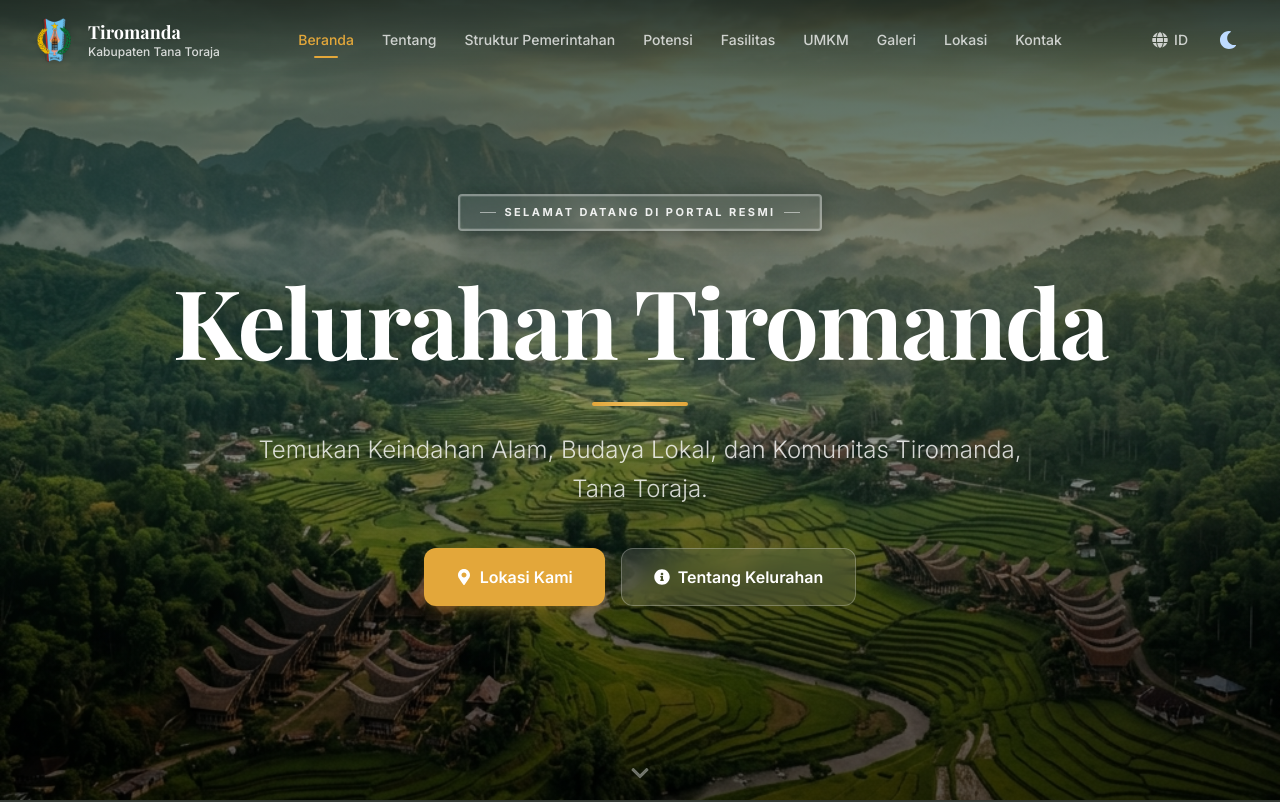
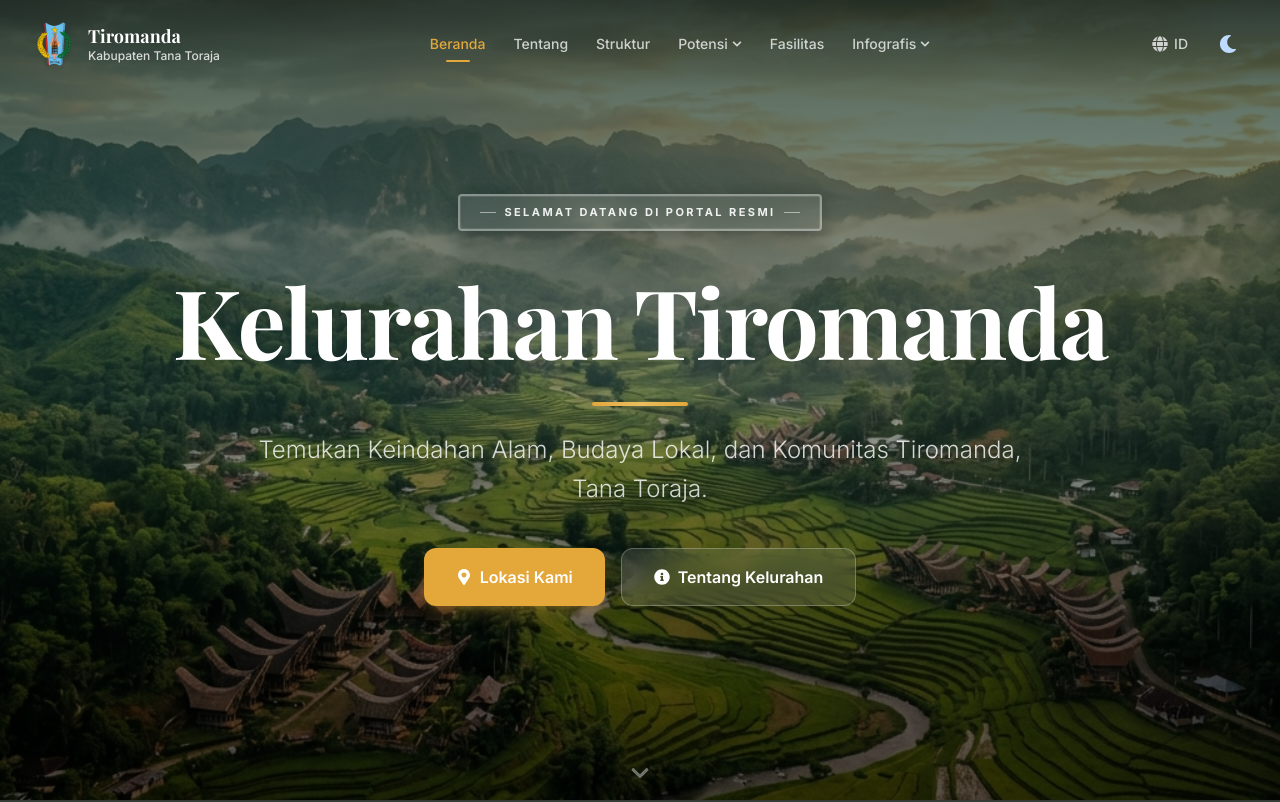
Before and after one commit to OceanzO/kel-tiromanda, a Next.js app: page / in a window 1280 px wide. Shown: the top 802 px of the page. Built offline with nearby package versions, Linux system fonts and the light colour scheme; a web font is replaced by a local one.

Commit message:
Update navbar dropdown navigation and responsive layout

```diff
--- a/src/components/layout/Navbar.tsx
+++ b/src/components/layout/Navbar.tsx
@@ -1,11 +1,11 @@
 'use client';
 
 import Image from 'next/image';
-import { useState, useEffect } from 'react';
+import { useState, useEffect, useRef } from 'react';
 import { motion, AnimatePresence } from 'framer-motion';
 import { useLanguage } from '@/context/LanguageContext';
-import { NAV_ITEMS } from '@/lib/constants';
-import { FaBars, FaTimes, FaGlobe, FaSun, FaMoon } from 'react-icons/fa';
+import { NAV_ITEMS, NavItem } from '@/lib/constants';
+import { FaBars, FaTimes, FaGlobe, FaSun, FaMoon, FaChevronDown } from 'react-icons/fa';
 
 export default function Navbar() {
   const [isScrolled, setIsScrolled] = useState(false);
@@ -13,10 +13,12 @@ export default function Navbar() {
   const [activeSection, setActiveSection] = useState('home');
   const [isLangOpen, setIsLangOpen] = useState(false);
   const [isDark, setIsDark] = useState(true);
-  const { language, setLanguage, t } = useLanguage();
+  const [openDropdown, setOpenDropdown] = useState<string | null>(null);
+  const [mobileExpanded, setMobileExpanded] = useState<string | null>(null);
+  const dropdownRef = useRef<HTMLDivElement>(null);
+  const { language, setLanguage } = useLanguage();
 
   useEffect(() => {
-    // Init from localStorage or system preference
     const saved = localStorage.getItem('theme');
     const prefersDark = window.matchMedia('(prefers-color-scheme: dark)').matches;
     const dark = saved ? saved === 'dark' : prefersDark;
@@ -34,12 +36,17 @@ export default function Navbar() {
   useEffect(() => {
     const handleScroll = () => {
       setIsScrolled(window.scrollY > 50);
-      const sections = NAV_ITEMS.map((item) => item.id);
-      for (let i = sections.length - 1; i >= 0; i--) {
-        const el = document.getElementById(sections[i]);
+      // Collect all section IDs (including children)
+      const sectionIds: string[] = [];
+      NAV_ITEMS.forEach((item) => {
+        sectionIds.push(item.id);
+        item.children?.forEach((child) => sectionIds.push(child.id));
+      });
+      for (let i = sectionIds.length - 1; i >= 0; i--) {
+        const el = document.getElementById(sectionIds[i]);
         if (el) {
           const rect = el.getBoundingClientRect();
-          if (rect.top <= 120) { setActiveSection(sections[i]); break; }
+          if (rect.top <= 120) { setActiveSection(sectionIds[i]); break; }
         }
       }
     };
@@ -52,11 +59,29 @@ export default function Navbar() {
     return () => { document.body.style.overflow = ''; };
   }, [isMobileOpen]);
 
+  // Close dropdown when clicking outside
+  useEffect(() => {
+    const handler = (e: MouseEvent) => {
+      if (dropdownRef.current && !dropdownRef.current.contains(e.target as Node)) {
+        setOpenDropdown(null);
+      }
+    };
+    document.addEventListener('mousedown', handler);
+    return () => document.removeEventListener('mousedown', handler);
+  }, []);
+
   const handleNavClick = (href: string) => {
     setIsMobileOpen(false);
+    setOpenDropdown(null);
     const id = href.replace('#', '');
     const el = document.getElementById(id);
     if (el) el.scrollIntoView({ behavior: 'smooth' });
+  };
+
+  // Determine if a nav item or any of its children is "active"
+  const isItemActive = (item: NavItem) => {
+    if (activeSection === item.id) return true;
+    return item.children?.some((c) => c.id === activeSection) ?? false;
   };
 
   return (
@@ -65,14 +90,14 @@ export default function Navbar() {
         initial={{ y: -100 }}
         animate={{ y: 0 }}
         transition={{ duration: 0.6, ease: 'easeOut' }}
-        className={`fixed top-0 left-0 right-0 z-50 transition-all duration-500 ${
-          isScrolled
+        className={`fixed top-0 left-0 right-0 z-50 transition-all duration-500 ${isScrolled
           ? 'bg-[#1F3A2C]/97 backdrop-blur-xl shadow-2xl shadow-black/30 border-b border-white/10'
           : 'bg-gradient-to-b from-black/40 to-transparent'
         }`}
       >
         <div className="max-w-7xl mx-auto px-4 sm:px-6 lg:px-8">
-          <div className="flex items-center justify-between h-[80px]">
+          <div className="flex items-center justify-between h-[88px]">
+            {/* Logo */}
             <motion.a
               href="#home"
               onClick={(e) => { e.preventDefault(); handleNavClick('#home'); }}
@@ -88,24 +113,81 @@ export default function Navbar() {
               </div>
             </motion.a>
 
-            <div className="hidden xl:flex items-center gap-1">
+            {/* Desktop Nav */}
+            <div ref={dropdownRef} className="hidden xl:flex items-center gap-1">
               {NAV_ITEMS.map((item) => (
-                <a
-                  key={item.id}
-                  href={item.href}
-                  onClick={(e) => { e.preventDefault(); handleNavClick(item.href); }}
-                  className={`relative px-3 py-2 text-sm font-medium rounded-lg transition-all duration-300 ${
-                    activeSection === item.id ? 'text-accent' : 'text-white/75 hover:text-white'
+                <div key={item.id} className="relative">
+                  {item.children ? (
+                    // ── Dropdown trigger ──
+                    <button
+                      onClick={() => setOpenDropdown(openDropdown === item.id ? null : item.id)}
+                      onMouseEnter={() => setOpenDropdown(item.id)}
+                      className={`relative flex items-center gap-1 px-3 py-2 text-sm font-medium rounded-lg transition-all duration-300 ${
+                        isItemActive(item) ? 'text-accent' : 'text-white/75 hover:text-white'
                       }`}
                     >
                       {language === 'id' ? item.label_id : item.label_en}
-                  {activeSection === item.id && (
+                      <FaChevronDown
+                        className={`text-[10px] transition-transform duration-200 ${openDropdown === item.id ? 'rotate-180' : ''}`}
+                      />
+                      {isItemActive(item) && (
+                        <motion.div layoutId="activeNav" className="absolute bottom-0 left-1/2 -translate-x-1/2 w-6 h-0.5 bg-accent rounded-full" transition={{ type: 'spring', stiffness: 380, damping: 30 }} />
+                      )}
+                    </button>
+                  ) : (
+                    // ── Regular link ──
+                    <a
+                      href={item.href}
+                      onClick={(e) => { e.preventDefault(); handleNavClick(item.href); }}
+                      className={`relative px-3 py-2 text-sm font-medium rounded-lg transition-all duration-300 block ${
+                        isItemActive(item) ? 'text-accent' : 'text-white/75 hover:text-white'
+                      }`}
+                    >
+                      {language === 'id' ? item.label_id : item.label_en}
+                      {isItemActive(item) && (
                         <motion.div layoutId="activeNav" className="absolute bottom-0 left-1/2 -translate-x-1/2 w-6 h-0.5 bg-accent rounded-full" transition={{ type: 'spring', stiffness: 380, damping: 30 }} />
                       )}
                     </a>
+                  )}
+
+                  {/* Dropdown panel */}
+                  {item.children && (
+                    <AnimatePresence>
+                      {openDropdown === item.id && (
+                        <motion.div
+                          initial={{ opacity: 0, y: -8, scale: 0.97 }}
+                          animate={{ opacity: 1, y: 0, scale: 1 }}
+                          exit={{ opacity: 0, y: -8, scale: 0.97 }}
+                          transition={{ duration: 0.18 }}
+                          onMouseLeave={() => setOpenDropdown(null)}
+                          className="absolute top-full left-1/2 -translate-x-1/2 mt-2 min-w-[170px] rounded-xl overflow-hidden shadow-2xl border border-white/10 backdrop-blur-xl z-50"
+                          style={{ background: 'rgba(20,42,30,0.96)' }}
+                        >
+                          {item.children.map((child, i) => (
+                            <button
+                              key={child.id}
+                              onClick={() => handleNavClick(child.href)}
+                              className={`w-full text-left px-4 py-2.5 text-sm font-medium transition-all duration-150 flex items-center gap-2 ${
+                                activeSection === child.id
+                                  ? 'text-accent bg-accent/10'
+                                  : 'text-white/75 hover:text-white hover:bg-white/8'
+                              } ${i !== 0 ? 'border-t border-white/5' : ''}`}
+                            >
+                              {activeSection === child.id && (
+                                <span className="w-1.5 h-1.5 rounded-full bg-accent flex-shrink-0" />
+                              )}
+                              {language === 'id' ? child.label_id : child.label_en}
+                            </button>
+                          ))}
+                        </motion.div>
+                      )}
+                    </AnimatePresence>
+                  )}
+                </div>
               ))}
             </div>
 
+            {/* Right controls */}
             <div className="flex items-center gap-2">
               {/* Language switcher */}
               <div className="relative">
@@ -131,25 +213,11 @@ export default function Navbar() {
               >
                 <AnimatePresence mode="wait" initial={false}>
                   {isDark ? (
-                    <motion.span
-                      key="sun"
-                      initial={{ opacity: 0, rotate: -90, scale: 0.6 }}
-                      animate={{ opacity: 1, rotate: 0, scale: 1 }}
-                      exit={{ opacity: 0, rotate: 90, scale: 0.6 }}
-                      transition={{ duration: 0.25 }}
-                      className="absolute"
-                    >
+                    <motion.span key="sun" initial={{ opacity: 0, rotate: -90, scale: 0.6 }} animate={{ opacity: 1, rotate: 0, scale: 1 }} exit={{ opacity: 0, rotate: 90, scale: 0.6 }} transition={{ duration: 0.25 }} className="absolute">
                       <FaSun className="text-lg text-amber-300" />
                     </motion.span>
                   ) : (
-                    <motion.span
-                      key="moon"
-                      initial={{ opacity: 0, rotate: 90, scale: 0.6 }}
-                      animate={{ opacity: 1, rotate: 0, scale: 1 }}
-                      exit={{ opacity: 0, rotate: -90, scale: 0.6 }}
-                      transition={{ duration: 0.25 }}
-                      className="absolute"
-                    >
+                    <motion.span key="moon" initial={{ opacity: 0, rotate: 90, scale: 0.6 }} animate={{ opacity: 1, rotate: 0, scale: 1 }} exit={{ opacity: 0, rotate: -90, scale: 0.6 }} transition={{ duration: 0.25 }} className="absolute">
                       <FaMoon className="text-lg text-blue-200" />
                     </motion.span>
                   )}
@@ -164,12 +232,14 @@ export default function Navbar() {
         </div>
       </motion.nav>
 
+      {/* Mobile backdrop */}
       <AnimatePresence>
         {isMobileOpen && (
           <motion.div initial={{ opacity: 0 }} animate={{ opacity: 1 }} exit={{ opacity: 0 }} transition={{ duration: 0.3 }} className="fixed inset-0 bg-black/50 backdrop-blur-sm z-40 xl:hidden" onClick={() => setIsMobileOpen(false)} />
         )}
       </AnimatePresence>
 
+      {/* Mobile drawer */}
       <AnimatePresence>
         {isMobileOpen && (
           <motion.div initial={{ x: '100%' }} animate={{ x: 0 }} exit={{ x: '100%' }} transition={{ type: 'spring', damping: 25, stiffness: 200 }} className="fixed right-0 top-0 bottom-0 w-[300px] bg-[#1F3A2C] shadow-2xl z-50 xl:hidden overflow-y-auto">
@@ -191,20 +261,61 @@ export default function Navbar() {
 
               <div className="space-y-1">
                 {NAV_ITEMS.map((item, index) => (
+                  <div key={item.id}>
+                    {item.children ? (
+                      // Accordion for items with children
+                      <div>
+                        <button
+                          onClick={() => setMobileExpanded(mobileExpanded === item.id ? null : item.id)}
+                          className={`w-full flex items-center justify-between px-4 py-3 rounded-xl text-sm font-medium transition-all duration-200 ${
+                            isItemActive(item) ? 'bg-accent/20 text-accent border border-accent/30' : 'text-white/70 hover:bg-white/10 hover:text-white'
+                          }`}
+                        >
+                          <span>{language === 'id' ? item.label_id : item.label_en}</span>
+                          <FaChevronDown className={`text-[10px] transition-transform duration-200 ${mobileExpanded === item.id ? 'rotate-180' : ''}`} />
+                        </button>
+                        <AnimatePresence>
+                          {mobileExpanded === item.id && (
+                            <motion.div
+                              initial={{ height: 0, opacity: 0 }}
+                              animate={{ height: 'auto', opacity: 1 }}
+                              exit={{ height: 0, opacity: 0 }}
+                              transition={{ duration: 0.2 }}
+                              className="overflow-hidden"
+                            >
+                              <div className="ml-4 mt-1 space-y-0.5 border-l border-white/10 pl-3">
+                                {item.children.map((child) => (
+                                  <button
+                                    key={child.id}
+                                    onClick={() => handleNavClick(child.href)}
+                                    className={`w-full text-left px-3 py-2.5 rounded-lg text-sm transition-all duration-150 ${
+                                      activeSection === child.id ? 'text-accent font-semibold' : 'text-white/60 hover:text-white'
+                                    }`}
+                                  >
+                                    {language === 'id' ? child.label_id : child.label_en}
+                                  </button>
+                                ))}
+                              </div>
+                            </motion.div>
+                          )}
+                        </AnimatePresence>
+                      </div>
+                    ) : (
                       <motion.a
-                    key={item.id}
                         href={item.href}
                         onClick={(e) => { e.preventDefault(); handleNavClick(item.href); }}
                         initial={{ opacity: 0, x: 20 }}
                         animate={{ opacity: 1, x: 0 }}
                         transition={{ delay: index * 0.05 }}
                         className={`flex items-center px-4 py-3 rounded-xl text-sm font-medium transition-all duration-200 ${
-                      activeSection === item.id ? 'bg-accent/20 text-accent border border-accent/30' : 'text-white/70 hover:bg-white/10 hover:text-white'
+                          isItemActive(item) ? 'bg-accent/20 text-accent border border-accent/30' : 'text-white/70 hover:bg-white/10 hover:text-white'
                         }`}
                       >
                         {language === 'id' ? item.label_id : item.label_en}
-                    {activeSection === item.id && <div className="ml-auto w-2 h-2 rounded-full bg-accent" />}
+                        {isItemActive(item) && <div className="ml-auto w-2 h-2 rounded-full bg-accent" />}
                       </motion.a>
+                    )}
+                  </div>
                 ))}
               </div>
 
--- a/src/lib/constants.ts
+++ b/src/lib/constants.ts
@@ -1,17 +1,42 @@
 // ==========================================
 // Navigation Items
 // ==========================================
-export const NAV_ITEMS = [
-  { id: 'home', label_id: 'Beranda', label_en: 'Home', href: '#home' },
-  { id: 'about', label_id: 'Tentang', label_en: 'About', href: '#about' },
-  { id: 'government', label_id: 'Struktur Pemerintahan', label_en: 'Government Structure', href: '#government' },
-  { id: 'potentials', label_id: 'Potensi', label_en: 'Potentials', href: '#potentials' },
+export type NavChild = { id: string; label_id: string; label_en: string; href: string };
+export type NavItem = {
+  id: string;
+  label_id: string;
+  label_en: string;
+  href: string;
+  children?: NavChild[];
+};
+
+export const NAV_ITEMS: NavItem[] = [
+  { id: 'home',       label_id: 'Beranda',   label_en: 'Home',       href: '#home' },
+  { id: 'about',      label_id: 'Tentang',   label_en: 'About',      href: '#about' },
+  { id: 'government', label_id: 'Struktur',  label_en: 'Structure',  href: '#government' },
+  {
+    id: 'potentials',
+    label_id: 'Potensi',
+    label_en: 'Potentials',
+    href: '#potentials',
+    children: [
+      { id: 'potentials', label_id: 'Potensi Desa', label_en: 'Village Potentials', href: '#potentials' },
+      { id: 'umkm',       label_id: 'UMKM',          label_en: 'UMKM',               href: '#umkm' },
+    ],
+  },
   { id: 'facilities', label_id: 'Fasilitas', label_en: 'Facilities', href: '#facilities' },
-  { id: 'umkm', label_id: 'UMKM', label_en: 'UMKM', href: '#umkm' },
-  { id: 'gallery', label_id: 'Galeri', label_en: 'Gallery', href: '#gallery' },
-  { id: 'location', label_id: 'Lokasi', label_en: 'Location', href: '#location' },
-  { id: 'contact', label_id: 'Kontak', label_en: 'Contact', href: '#contact' },
-] as const;
+  {
+    id: 'infografis',
+    label_id: 'Infografis',
+    label_en: 'Infographics',
+    href: '#gallery',
+    children: [
+      { id: 'location', label_id: 'Lokasi', label_en: 'Location', href: '#location' },
+      { id: 'gallery',  label_id: 'Galeri', label_en: 'Gallery',  href: '#gallery'  },
+      { id: 'news',     label_id: 'Berita', label_en: 'News',     href: '#news'     },
+    ],
+  },
+];
 
 // ==========================================
 // Hero Slides
```
Lines whose indentation alone changed are shown as unchanged.
